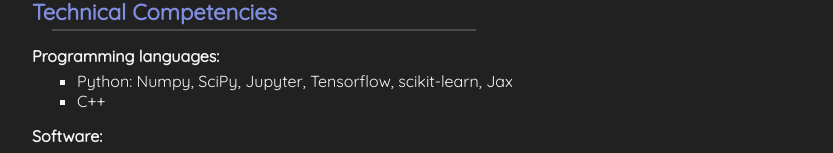
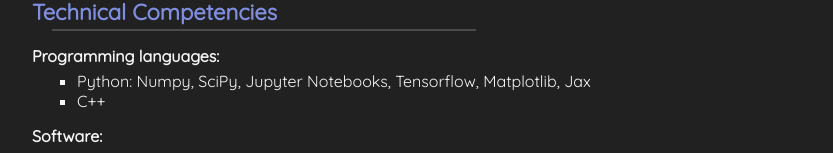
Before and after one commit to ChrisNabt/ChrisNabt.github.io, a plain HTML site: page cv/index.html in a window 1280 px wide. Shown: the part 718-871 px from the top of the page, without its empty margins (223-1056 px from the left). Drawn offline with Linux system fonts and the light colour scheme.

Commit message:
Update index.html

```diff
--- a/cv/index.html
+++ b/cv/index.html
@@ -90,7 +90,7 @@
                 <div class="content">
                     <strong>Programming languages:</strong>
                     <ul style="list-style-type:square">
-                        <li>Python: Numpy, SciPy, Jupyter, Tensorflow, scikit-learn, Jax</li>
+                        <li>Python: Numpy, SciPy, Jupyter Notebooks, Tensorflow, Matplotlib, Jax</li>
                         <li>C++</li>
                     </ul>
                 </div>
```
